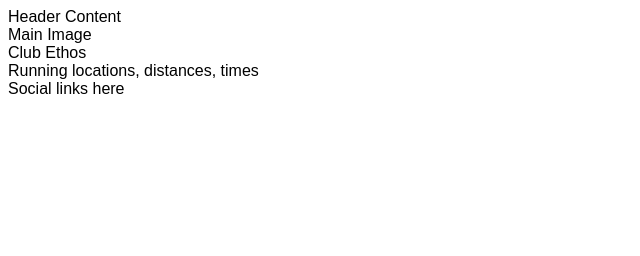
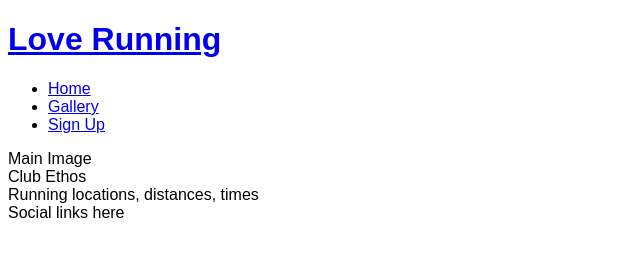
Before and after one commit to mpysys/love-running, a plain HTML site: page index.html in a window 1280 px wide. Shown: the whole page, without its empty margins (0-640 px from the left). Drawn offline with Linux system fonts and the light colour scheme.

Commit message:
add basic header structure

```diff
--- a/index.html
+++ b/index.html
@@ -1,5 +1,6 @@
 <!DOCTYPE html>
 <html lang="en">
+
 <head>
     <meta charset="UTF-8">
     <meta http-equiv="X-UA-Compatible" content="IE=edge">
@@ -9,11 +10,24 @@
     <link rel="stylesheet" href="assets/css/style.css">
     <title>Love Running</title>
 </head>
+
 <body>
-    <header>Header Content</header>
+    <header>
+        <a href="index.html" alt="link to logo">
+            <h1>Love Running</h1>
+        </a>
+        <nav>
+            <ul>
+                <li><a href="index.html">Home</a></li>
+                <li><a href="#">Gallery</a></li>
+                <li><a href="#">Sign Up</a></li>
+            </ul>
+        </nav>
+    </header>
     <section>Main Image</section>
     <section>Club Ethos</section>
     <section>Running locations, distances, times</section>
     <footer>Social links here</footer>
 </body>
+
 </html>
```
